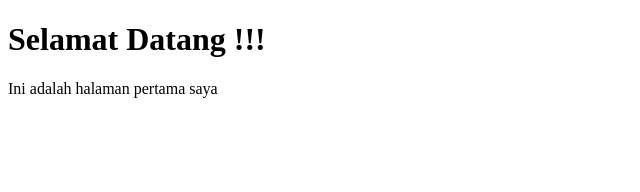
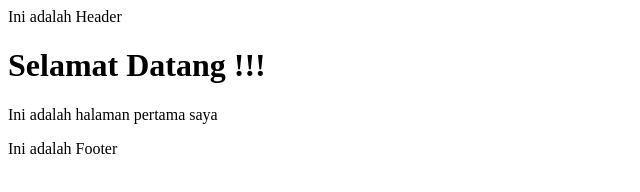
Before and after one commit to arifauzan85/CompanyProfile, a plain HTML site: page index.html in a window 1280 px wide. Shown: the whole page, without its empty margins (0-640 px from the left). Drawn offline with Linux system fonts and the light colour scheme.

Commit message:
Menambahkan Header dan Footer serta Title

```diff
--- a/index.html
+++ b/index.html
@@ -3,10 +3,12 @@
 <head>
     <meta charset="UTF-8">
     <meta name="viewport" content="width=device-width, initial-scale=1.0">
-    <title>Document</title>
+    <title>Latihan GIT</title>
 </head>
 <body>
-    <h1> Selamat Datang !!!</h1>
-    <p>Ini adalah halaman pertama saya</p>
+    <header>Ini adalah Header</header>
+        <h1> Selamat Datang !!!</h1>
+            <p>Ini adalah halaman pertama saya</p>
+    <footer>Ini adalah Footer</footer>
 </body>
 </html>
```
